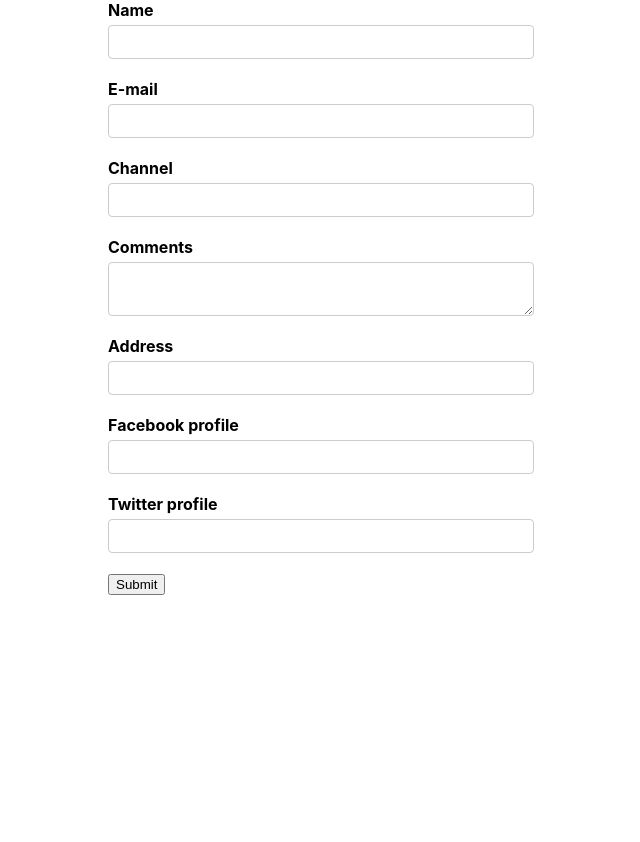
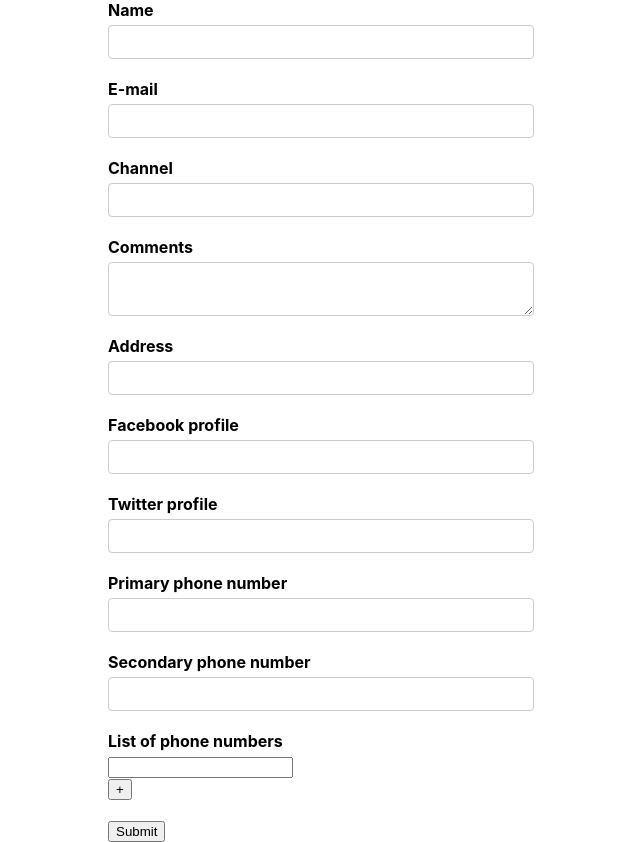
Before and after one commit to Manoj-K-Sarkar/react-formik, a React (Create React App) app: page / in a window 1280 px wide. Shown: the whole page, without its empty margins (319-959 px from the left). Before the commit the page ends 800 px from the top, so only its background shows below. Built offline with nearby package versions, Linux system fonts and the light colour scheme.

Commit message:
Add FieldArray

```diff
--- a/src/component/YoutubeForm.js
+++ b/src/component/YoutubeForm.js
@@ -1,5 +1,5 @@
 import React from "react";
-import { Formik, Form, Field, ErrorMessage } from "formik";
+import { Formik, Form, Field, ErrorMessage, FieldArray } from "formik";
 import * as Yup from "yup";
 import TextError from "./TextError";
 
@@ -13,6 +13,8 @@
     facebook: "",
     twitter: "",
   },
+  phoneNumbers: ["", ""],
+  phNumbers: ['']
 };
 
 const onSubmit = (values) => {
@@ -84,6 +86,46 @@
           <Field type="text" id="twitter" name="social.twitter" />
         </div>
 
+        <div className="form-control">
+          <label htmlFor="primaryPh">Primary phone number</label>
+          <Field type="text" id="primaryPh" name="phoneNumbers[0]" />
+        </div>
+
+        <div className="form-control">
+          <label htmlFor="secondaryPh">Secondary phone number</label>
+          <Field type="text" id="secondaryPh" name="phoneNumbers[1]" />
+        </div>
+
+        <div className="form-control">
+          <label>List of phone numbers</label>
+          <FieldArray name="phNumbers">
+            {(fieldArrayProps) => {
+              const { push, remove, form } = fieldArrayProps;
+              const { values } = form;
+              const { phNumbers } = values;
+              // console.log('fieldArrayProps', fieldArrayProps)
+              // console.log('Form errors', form.errors)
+              return (
+                <div>
+                  {phNumbers.map((phNumber, index) => (
+                    <div key={index}>
+                      <Field name={`phNumbers[${index}]`} />
+                      {index > 0 && (
+                        <button type="button" onClick={() => remove(index)}>
+                          -
+                        </button>
+                      )}
+                    </div>
+                  ))}
+                  <button type="button" onClick={() => push("")}>
+                    +
+                  </button>
+                </div>
+              );
+            }}
+          </FieldArray>
+        </div>
+
         <button type="submit">Submit</button>
       </Form>
     </Formik>
```
Also changed, not shown: 1 other file (tests, documents, lock files or other folders).
